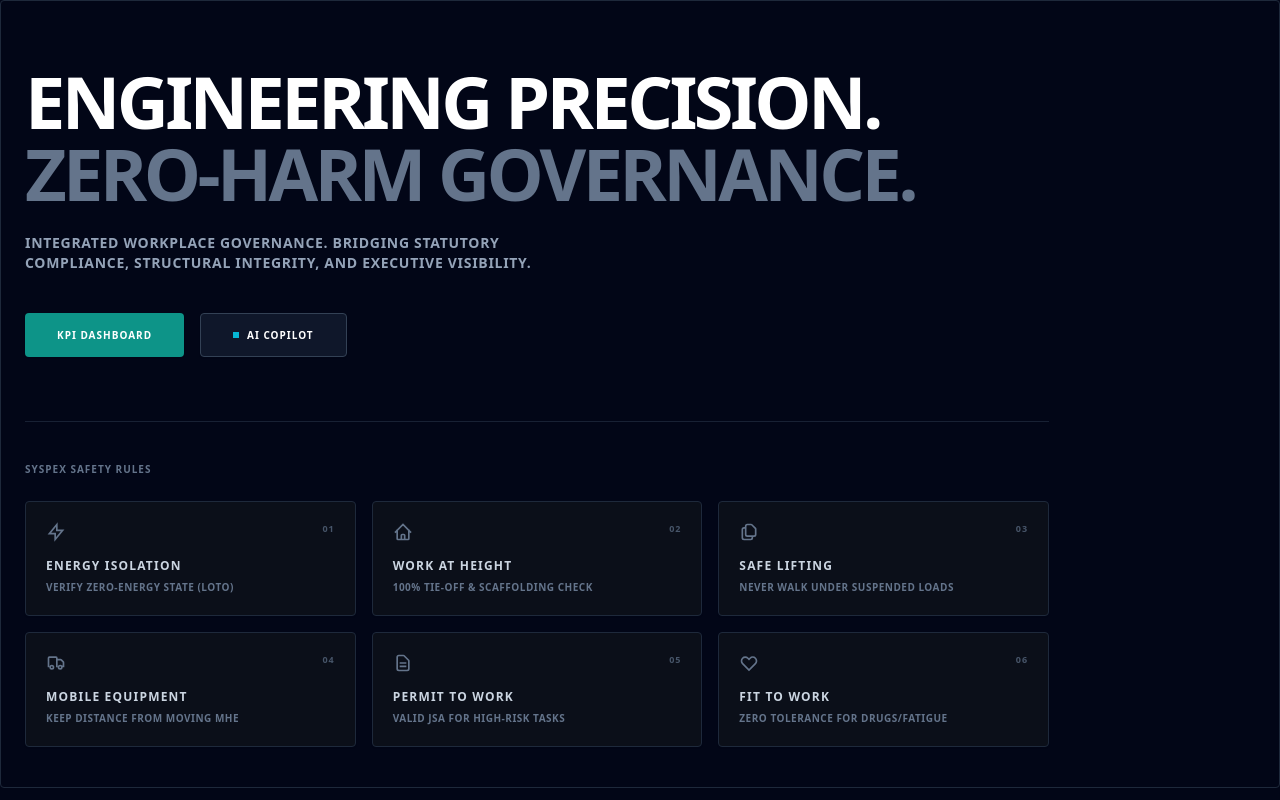
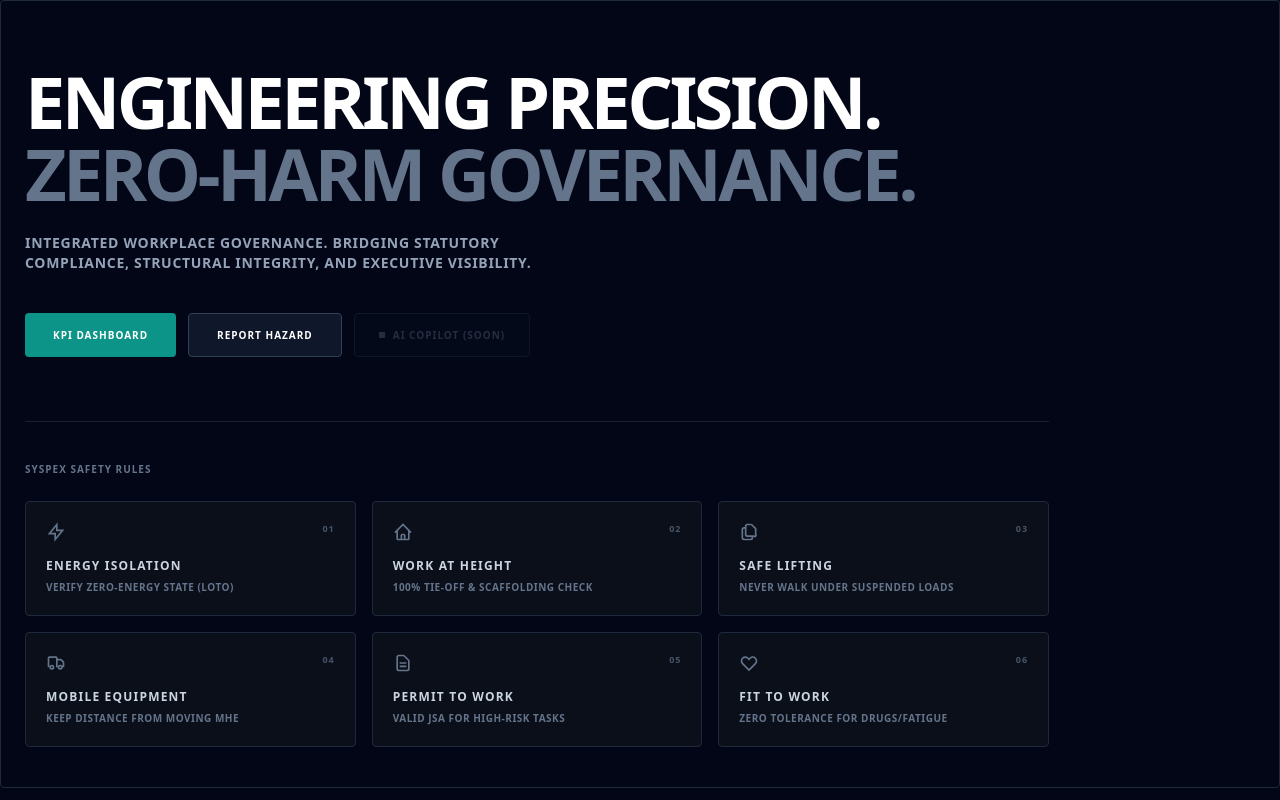
Before and after one commit to lintangsatriow/SyspexMS, a Next.js app: page / in a window 1280 px wide. Built offline with nearby package versions, Linux system fonts and the light colour scheme; no server answers.

Commit message:
Update page.tsx

```diff
--- a/app/page.tsx
+++ b/app/page.tsx
@@ -85,7 +85,8 @@ export default function HomePage() {
       headline_2: "ZERO-HARM GOVERNANCE.",
       desc: "Integrated workplace governance. Bridging statutory compliance, structural integrity, and executive visibility.",
       btn_kpi: "KPI Dashboard",
-      btn_ai: "AI Copilot",
+      btn_hazard: "Report Hazard",
+      btn_ai: "AI Copilot (Soon)",
       rules_title: "SYSPEX SAFETY RULES",
       alert_title: "HSE ACTION REMINDER",
       alert_sio: "K3 Licenses & Riksa Uji",
@@ -105,7 +106,8 @@ export default function HomePage() {
       headline_2: "TATA KELOLA NIR-INSIDEN.",
       desc: "Tata kelola K3L terintegrasi. Menjembatani kepatuhan regulasi Kemenaker, integritas struktural, dan visibilitas eksekutif.",
       btn_kpi: "Dasbor KPI",
-      btn_ai: "AI Copilot",
+      btn_hazard: "Lapor Bahaya",
+      btn_ai: "AI Copilot (Soon)",
       rules_title: "ATURAN KESELAMATAN INTI SYSPEX",
       alert_title: "PENGINGAT TINDAK LANJUT K3",
       alert_sio: "Lisensi K3 & Riksa Uji",
@@ -127,7 +129,7 @@ export default function HomePage() {
   const icons = [
     <path key={1} strokeLinecap="square" strokeLinejoin="miter" strokeWidth="2" d="M13 10V3L4 14h7v7l9-11h-7z" />,
     <path key={2} strokeLinecap="square" strokeLinejoin="miter" strokeWidth="2" d="M3 12l2-2m0 0l7-7 7 7M5 10v10a1 1 0 001 1h3m10-11l2 2m-2-2v10a1 1 0 01-1 1h-3m-6 0a1 1 0 001-1v-4a1 1 0 011-1h2a1 1 0 011 1v4a1 1 0 001 1m-6 0h6" />,
-    <path key={3} strokeLinecap="square" strokeLinejoin="miter" strokeWidth="2" d="M8 7v8a2 2 0 002 2h6M8 7V5a2 2 0 012-2h4.586a1 1 0 01.707.293l4.414 4.414a1 1 0 01.293.707V15a2 2 0 01-2 2h-2M8 7H6a2 2 0 00-2 2v10a2 2 0 002 2h8a2 2 0 002-2v-2" />,
+    <path key={3} strokeLinecap="square" strokeLinejoin="miter" strokeWidth="2" d="M8 7v8a2 2 0 002 2h6M8 7V5a2 2 0 012-2h4.586a1 1 0 01.707.293l4.414 4.414a1 1 0 01.293.707V15a1 1 0 01-2 2h-2M8 7H6a2 2 0 00-2 2v10a2 2 0 002 2h8a2 2 0 002-2v-2" />,
     <path key={4} strokeLinecap="square" strokeLinejoin="miter" strokeWidth="2" d="M9 17a2 2 0 11-4 0 2 2 0 014 0zM19 17a2 2 0 11-4 0 2 2 0 014 0zM13 16V6a1 1 0 00-1-1H4a1 1 0 00-1 1v10M13 8h4.586a1 1 0 01.707.293l2.414 2.414a1 1 0 01.293.707V16h-2" />,
     <path key={5} strokeLinecap="square" strokeLinejoin="miter" strokeWidth="2" d="M9 12h6m-6 4h6m2 5H7a2 2 0 01-2-2V5a2 2 0 012-2h5.586a1 1 0 01.707.293l5.414 5.414a1 1 0 01.293.707V19a2 2 0 01-2 2z" />,
     <path key={6} strokeLinecap="square" strokeLinejoin="miter" strokeWidth="2" d="M4.318 6.318a4.5 4.5 0 000 6.364L12 20.364l7.682-7.682a4.5 4.5 0 00-6.364-6.364L12 7.636l-1.318-1.318a4.5 4.5 0 00-6.364 0z" />
@@ -152,13 +154,22 @@ export default function HomePage() {
           {t.desc}
         </p>
 
-        <div className="flex flex-wrap items-center gap-4 mt-10">
-          <Link href="/executive-report" className="px-8 py-3 min-h-[44px] bg-teal-600 hover:bg-teal-500 text-white text-[10px] font-black uppercase tracking-widest rounded-[4px] transition-colors flex items-center gap-2 shadow-sm">
+        <div className="flex flex-wrap items-center gap-3 mt-10">
+          <Link href="/executive-report" className="px-7 py-3 min-h-[44px] bg-teal-600 hover:bg-teal-500 text-white text-[10px] font-black uppercase tracking-widest rounded-[4px] transition-colors flex items-center gap-2 shadow-sm">
             {t.btn_kpi}
           </Link>
-          <Link href="/ai-assistant" className="px-8 py-3 min-h-[44px] bg-white dark:bg-slate-900 hover:bg-slate-50 dark:hover:bg-slate-800 border border-slate-300 dark:border-slate-700 text-slate-800 dark:text-white text-[10px] font-black uppercase tracking-widest rounded-[4px] transition-colors flex items-center gap-2 shadow-sm">
-            <span className="w-1.5 h-1.5 bg-cyan-600 dark:bg-cyan-500"></span> {t.btn_ai}
+          <Link href="/hazard-report" className="px-7 py-3 min-h-[44px] bg-white dark:bg-slate-900 hover:bg-slate-100 dark:hover:bg-slate-800 border border-slate-300 dark:border-slate-700 text-slate-800 dark:text-white text-[10px] font-black uppercase tracking-widest rounded-[4px] transition-colors flex items-center gap-2 shadow-sm">
+            {t.btn_hazard}
           </Link>
+          {/* TODO: Aktifkan tautan ke /ai-assistant setelah modul AI Copilot selesai dibangun */}
+          <button
+            type="button"
+            disabled
+            aria-disabled="true"
+            className="px-6 py-3 min-h-[44px] bg-slate-100 dark:bg-slate-900/40 border border-slate-200 dark:border-slate-800 text-slate-400 dark:text-slate-600 text-[10px] font-black uppercase tracking-widest rounded-[4px] flex items-center gap-2 cursor-not-allowed"
+          >
+            <span className="w-1.5 h-1.5 bg-slate-400 dark:bg-slate-600"></span> {t.btn_ai}
+          </button>
         </div>
       </div>
 
```
